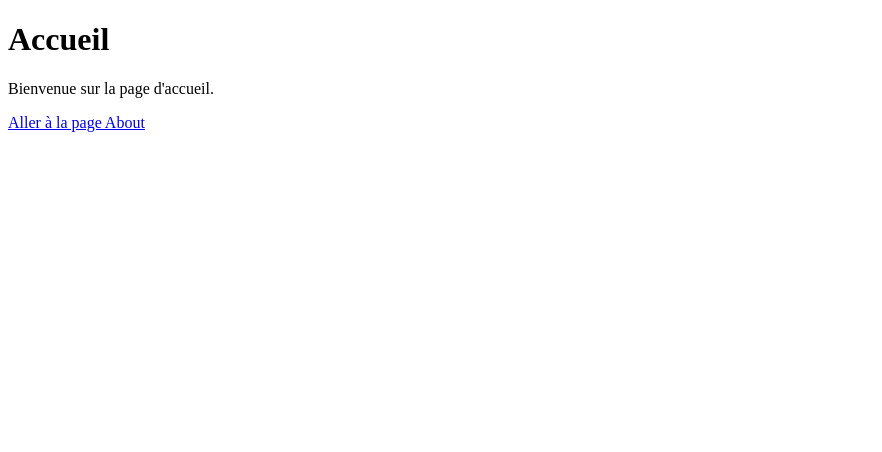
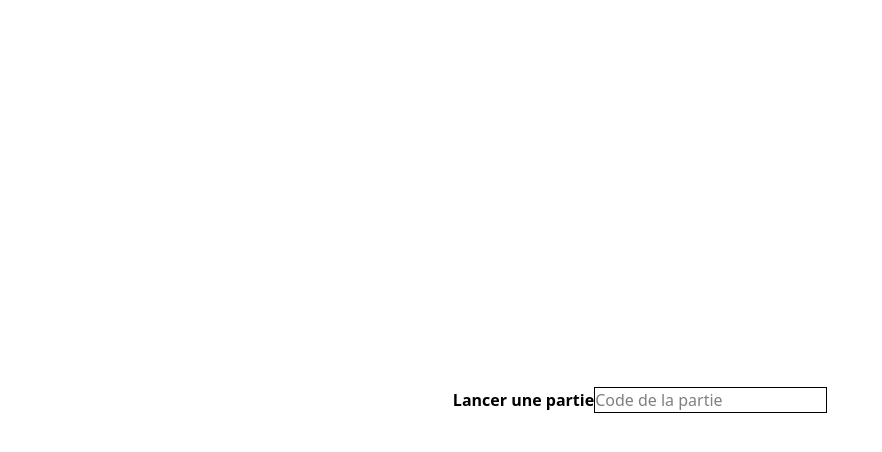
Before and after one commit to Julien-Demogue/Escape-from-the-workshop, a React app in the folder frontend/: page / in a window 1280 px wide. Shown: the top 452 px of the page, without its empty margins (0-882 px from the left). Built offline with nearby package versions, Linux system fonts and the light colour scheme; the HTML template or start-up script is replaced by a standard one.

Commit message:
tailwindcss import fix

```diff
--- a/frontend/src/main.tsx
+++ b/frontend/src/main.tsx
@@ -2,6 +2,7 @@ import React from "react";
 import ReactDOM from "react-dom/client";
 import App from "./App";
 import RouterProvider from "./providers/RouterProvider";
+import "./index.css";
 
 ReactDOM.createRoot(document.getElementById("root") as HTMLElement).render(
   <React.StrictMode>
--- a/frontend/src/pages/Home.tsx
+++ b/frontend/src/pages/Home.tsx
@@ -2,10 +2,17 @@ import { Link } from "react-router-dom"
 
 const Home = () => {
   return (
-    <div>
-      <h1>Accueil</h1>
-      <p>Bienvenue sur la page d'accueil.</p>
-      <Link to="/about" className="red">Aller à la page About</Link>
+    <div className="w-full h-[100vh] flex justify-center items-center">
+      <Link to="/group">
+        <a className="font-bold text-black no-underline hover:underline">
+          Lancer une partie
+        </a>
+      </Link>
+      <input
+        type="text"
+        placeholder="Code de la partie"
+        className="border border-black"
+      />
     </div>
   )
 }
```
